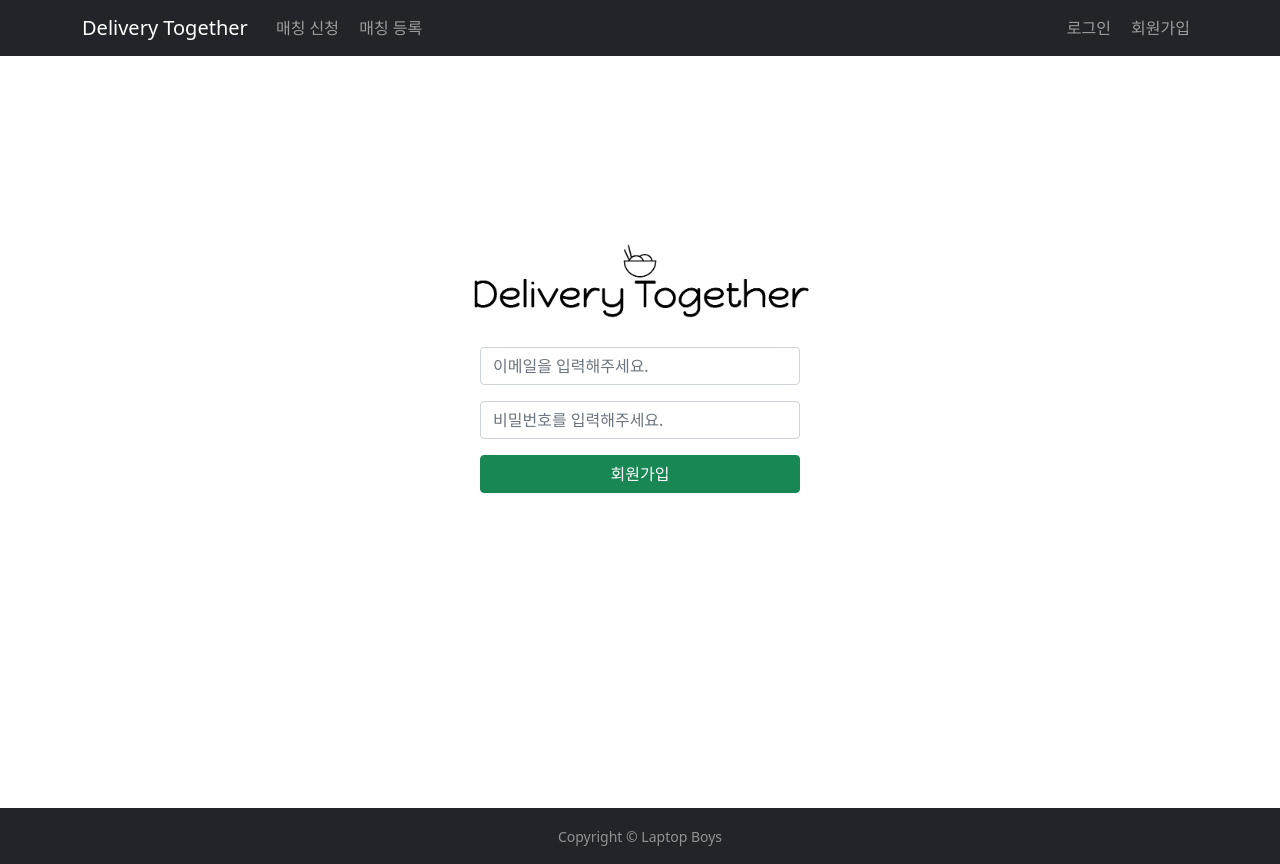
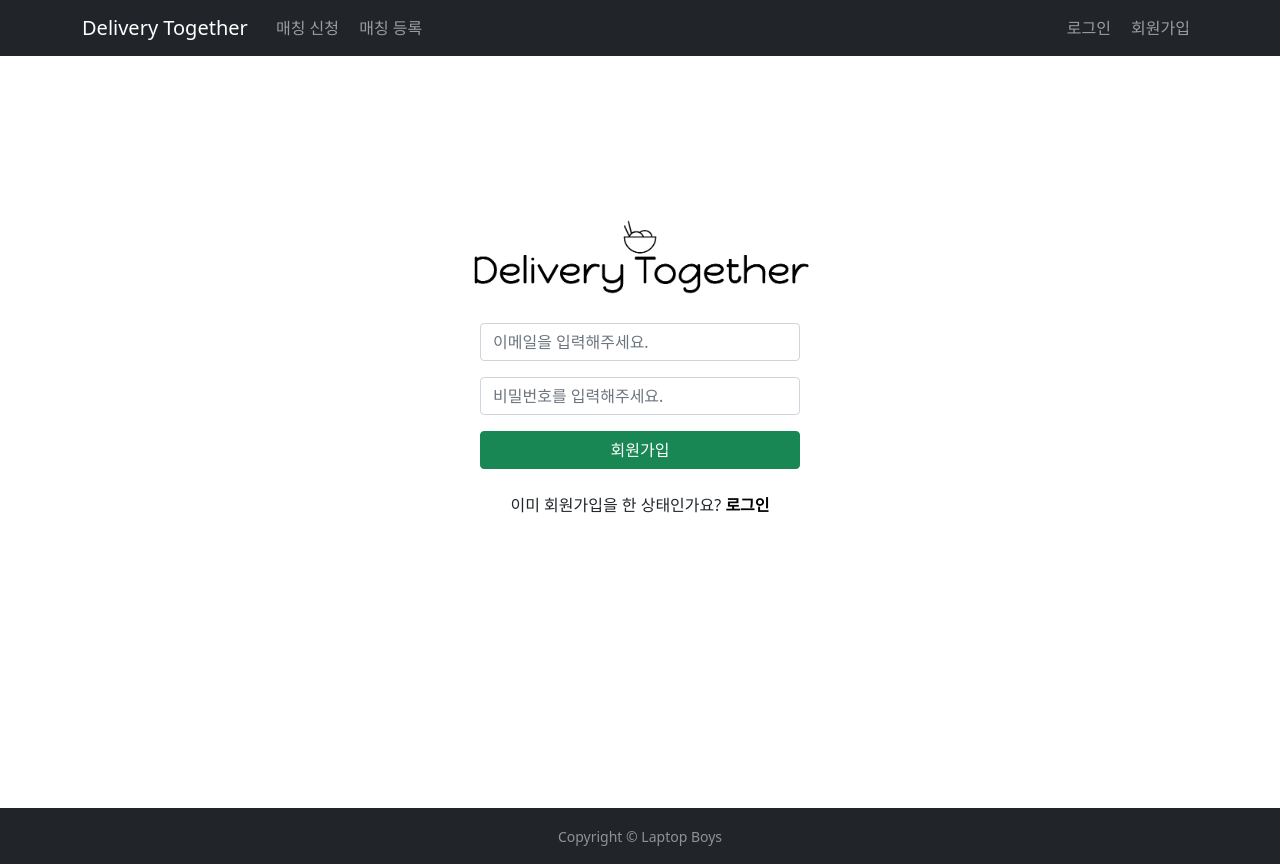
Before and after one commit to yu-capstone-design/delivery-together, a React (Create React App) app in the folder delivery-together-frontend/: page /join in a window 1280 px wide. Built offline with nearby package versions, Linux system fonts and the light colour scheme; no server answers.

Commit message:
Design: 로그인, 회원가입 양식 변경

```diff
--- a/delivery-together-frontend/src/pages/user/JoinForm.js
+++ b/delivery-together-frontend/src/pages/user/JoinForm.js
@@ -4,7 +4,7 @@ import Logo from '../../images/logo.png';
 import { userJoin } from '../../api/userService';
 import { connect } from 'react-redux';
 import { joinRequest, joinSuccess, joinFailure } from '../../redux/actions';
-import { withRouter } from 'react-router-dom';
+import { Link } from 'react-router-dom';
 
 const JoinForm = ({ error, isLoading, ...props }) => {
   const [user, setUser] = useState({
@@ -101,6 +101,13 @@ const JoinForm = ({ error, isLoading, ...props }) => {
           </Button>
           {error && <Alert variant="danger">{error}</Alert>}
         </div>
+        <br />
+        <div class="text-center">
+          <text>이미 회원가입을 한 상태인가요? </text>
+          <Link to="/login" style={{ textDecoration: 'none', color: 'black' }}>
+            <b>로그인</b>
+          </Link>
+        </div>
       </Form>
     </div>
   );
--- a/delivery-together-frontend/src/pages/user/LoginForm.js
+++ b/delivery-together-frontend/src/pages/user/LoginForm.js
@@ -1,6 +1,7 @@
 import React, { useState } from 'react';
 import { Form, Button, Spinner, Alert } from 'react-bootstrap';
 import { connect } from 'react-redux';
+import { Link } from 'react-router-dom';
 import { loginRequest, loginSuccess, loginFailure } from '../../redux/actions';
 import { userLogin } from '../../api/userService';
 import Logo from '../../images/logo.png';
@@ -92,6 +93,13 @@ const LoginForm = ({ error, isLoading, ...props }) => {
           </Button>
           {error && <Alert variant="danger">{error}</Alert>}
         </div>
+        <br />
+        <div class="text-center">
+          <text>아직 회원이 아니신가요? </text>
+          <Link to="/join" style={{ textDecoration: 'none', color: 'black' }}>
+            <b>회원가입</b>
+          </Link>
+        </div>
       </Form>
     </div>
   );
```
